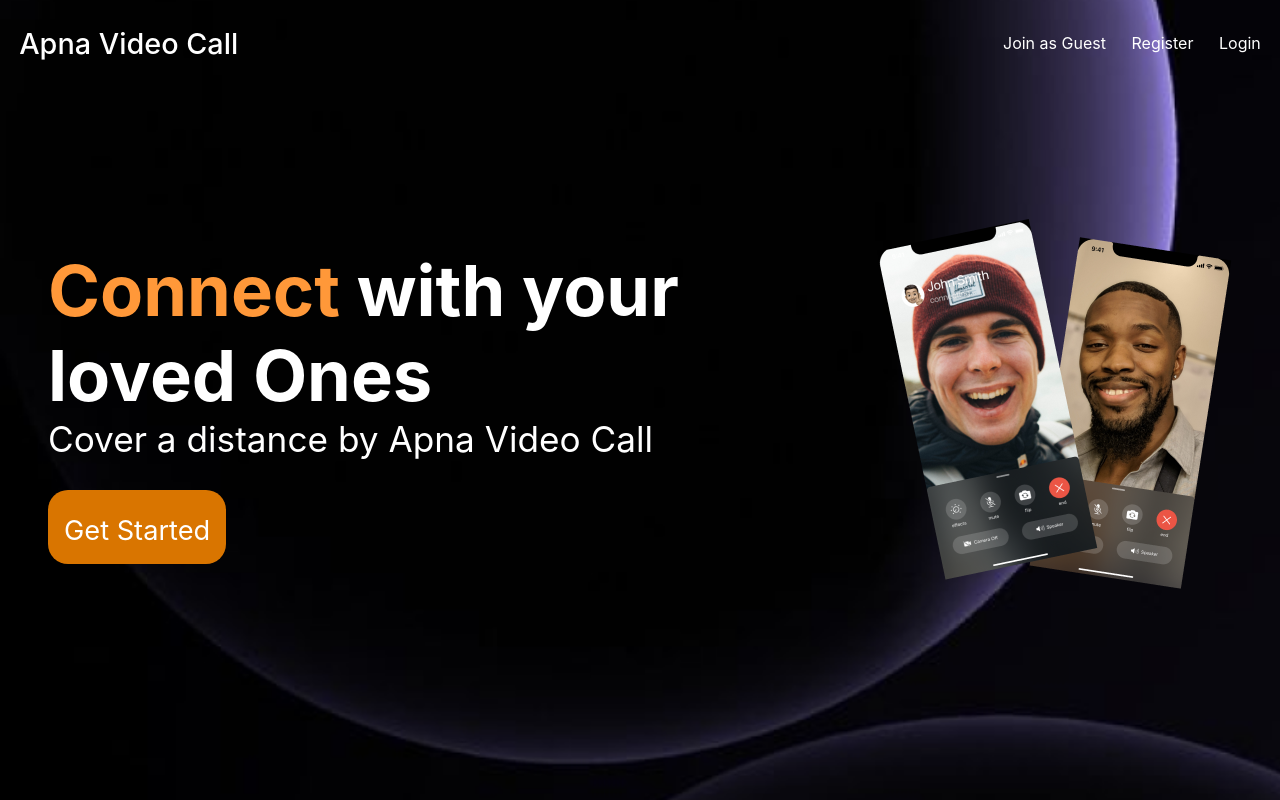
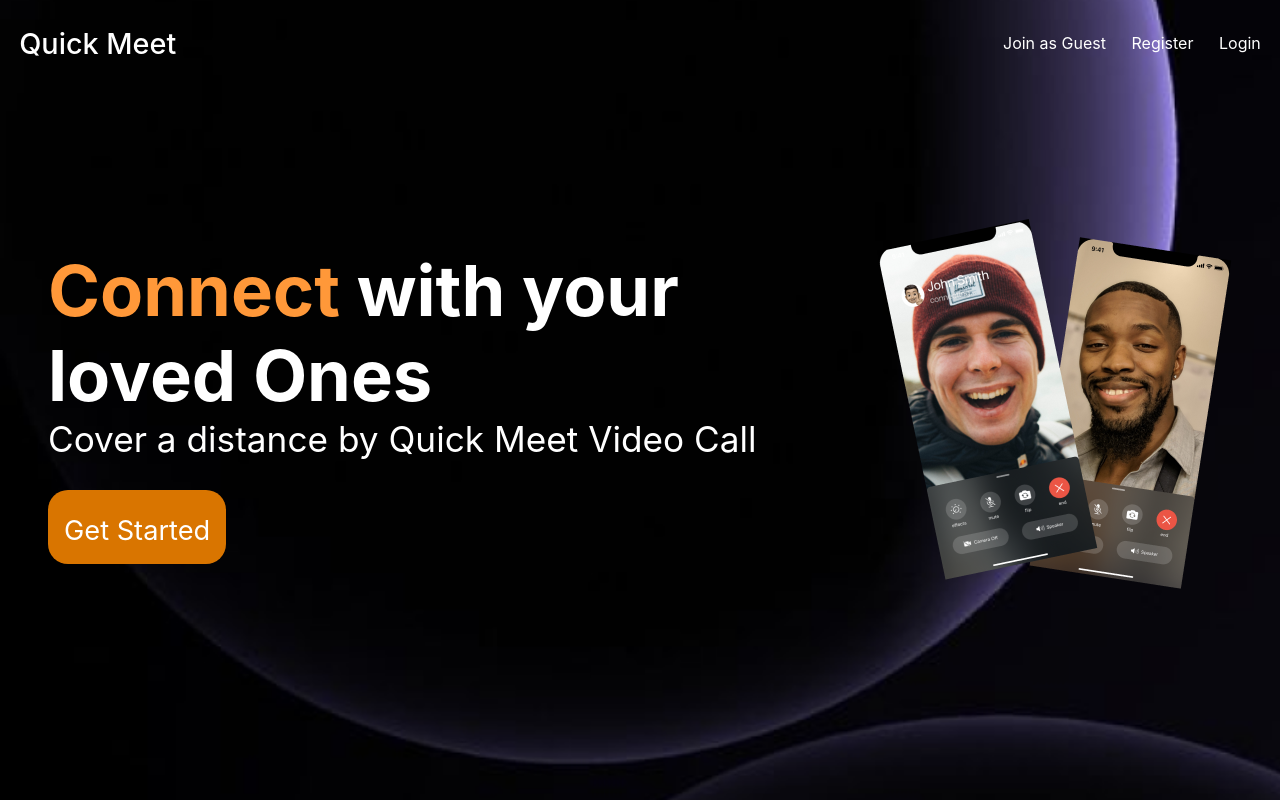
Before and after one commit to Seju-Amit/QuickMeet, a React (Create React App) app in the folder frontend/: page / in a window 1280 px wide. Built offline with nearby package versions, Linux system fonts and the light colour scheme.

Commit message:
update navbar

```diff
--- a/frontend/src/pages/landing.jsx
+++ b/frontend/src/pages/landing.jsx
@@ -1,53 +1,55 @@
-import React from 'react'
+import React, { useState } from 'react'
 import "../App.css"
 import { Link, useNavigate } from 'react-router-dom'
+
 export default function LandingPage() {
+    const router = useNavigate();
+    const [mobileMenuOpen, setMobileMenuOpen] = useState(false);
 
-
-    const router = useNavigate();
+    const toggleMobileMenu = () => {
+        setMobileMenuOpen(!mobileMenuOpen);
+    };
 
     return (
         <div className='landingPageContainer'>
             <nav>
                 <div className='navHeader'>
-                    <h2>Apna Video Call</h2>
+                    <h2>Quick Meet</h2>
                 </div>
-                <div className='navlist'>
+                <button className="mobileMenuButton" onClick={toggleMobileMenu}>
+                    {mobileMenuOpen ? '✕' : '☰'}
+                </button>
+                <div className={`navlist ${mobileMenuOpen ? 'open' : ''}`}>
                     <p onClick={() => {
                         router("/aljk23")
+                        setMobileMenuOpen(false)
                     }}>Join as Guest</p>
                     <p onClick={() => {
                         router("/auth")
-
+                        setMobileMenuOpen(false)
                     }}>Register</p>
                     <div onClick={() => {
                         router("/auth")
-
+                        setMobileMenuOpen(false)
                     }} role='button'>
                         <p>Login</p>
                     </div>
                 </div>
             </nav>
 
-
             <div className="landingMainContainer">
                 <div>
                     <h1><span style={{ color: "#FF9839" }}>Connect</span> with your loved Ones</h1>
 
-                    <p>Cover a distance by Apna Video Call</p>
+                    <p>Cover a distance by Quick Meet Video Call</p>
                     <div role='button'>
                         <Link to={"/auth"}>Get Started</Link>
                     </div>
                 </div>
                 <div>
-
                     <img src="/mobile.png" alt="" />
-
                 </div>
             </div>
-
-
-
         </div>
     )
 }
```
